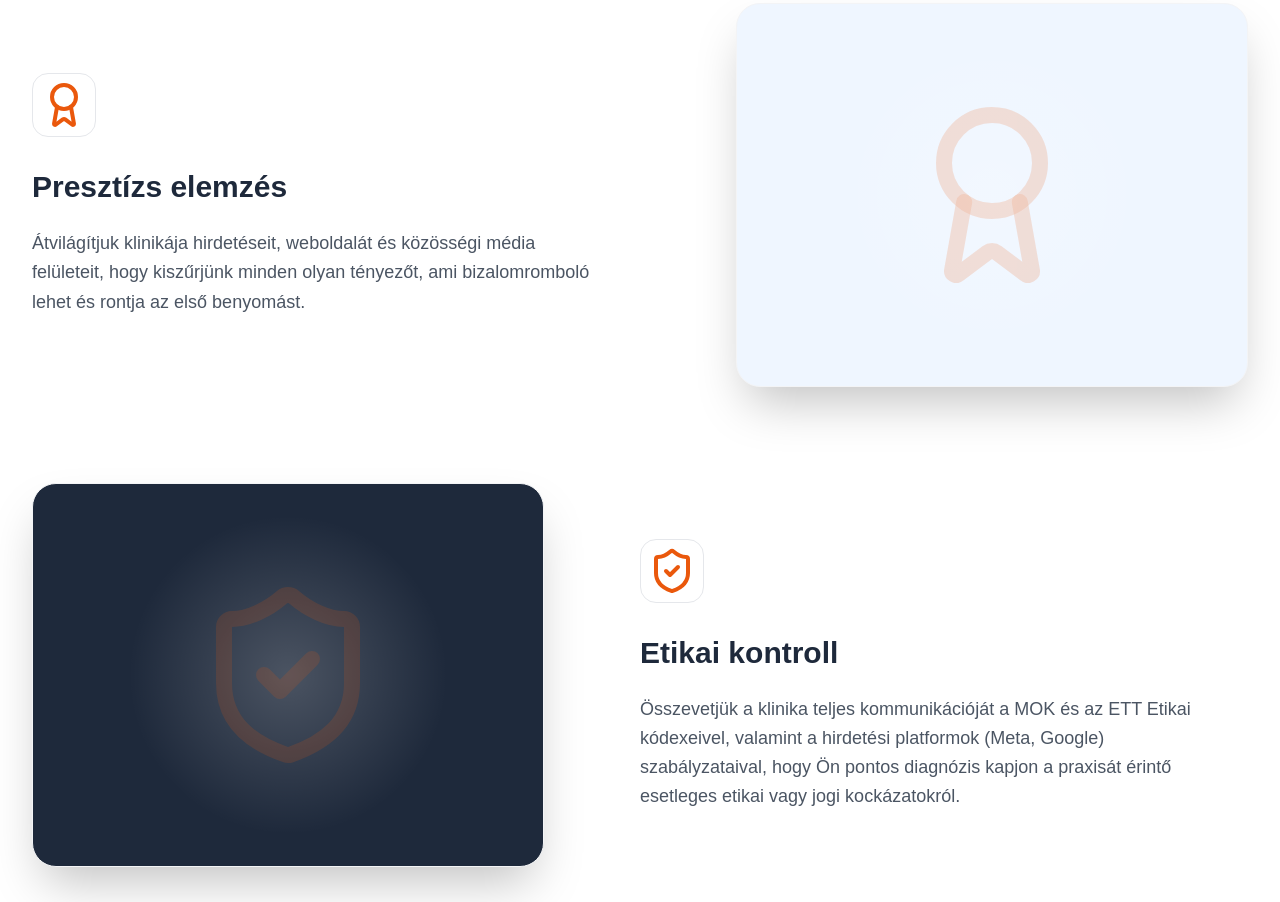
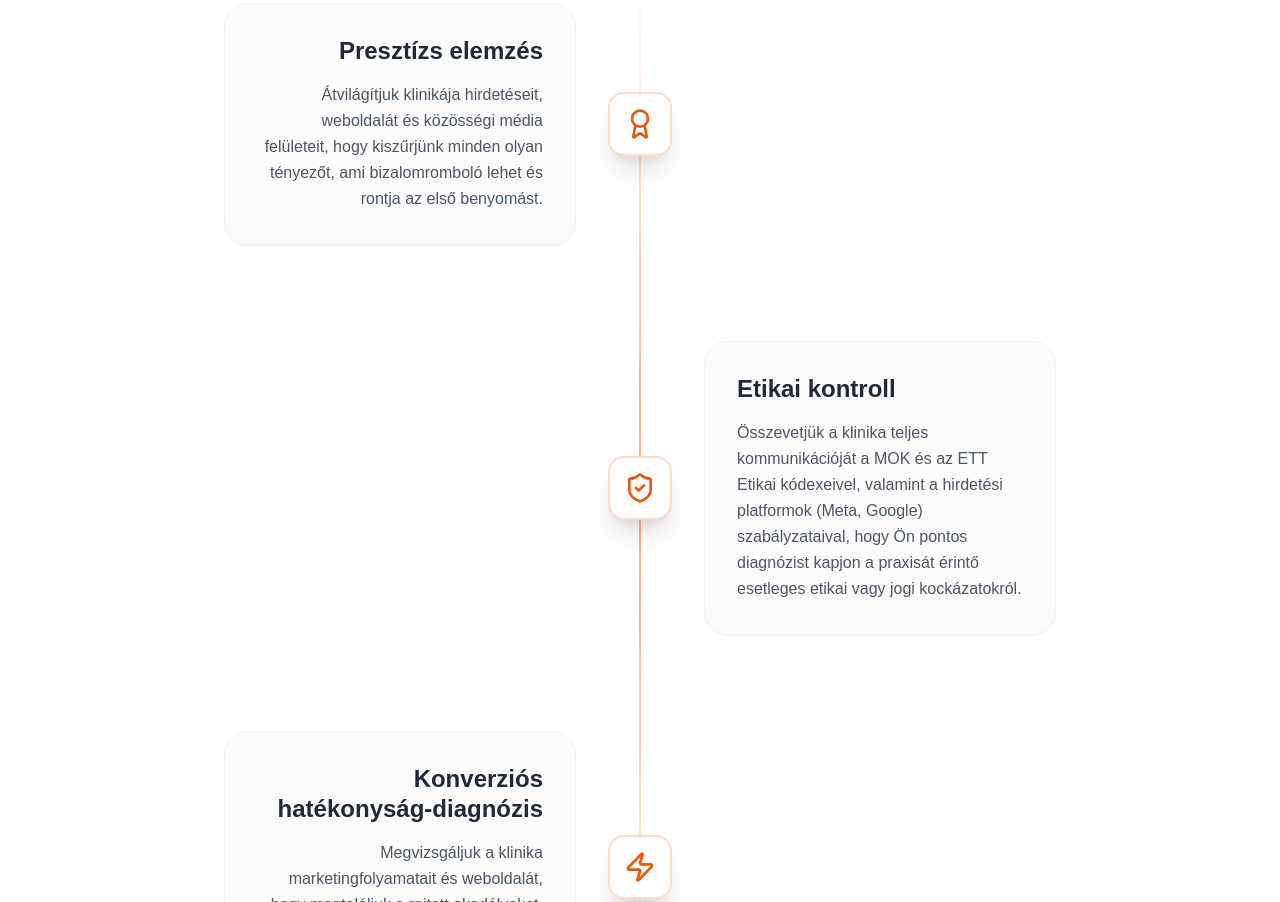
Before and after one commit to landingbulding-git/designter-freeaudit, an Astro site: page /ingyenes-audit in a window 1280 px wide. Shown: the part 2525-3427 px from the top of the page. Built offline with nearby package versions, Linux system fonts and the light colour scheme; Astro itself is replaced by a stand-in of ours; a script that the page names is missing.

Commit message:
style(ingyenes-audit): change zig-zag process to vertical flow-line layout

```diff
--- a/src/components/ingyenes-audit/ProcessSteps.tsx
+++ b/src/components/ingyenes-audit/ProcessSteps.tsx
@@ -6,26 +6,23 @@ const ProcessSteps: React.FC = () => {
     {
       title: "Presztízs elemzés",
       paragraph: "Átvilágítjuk klinikája hirdetéseit, weboldalát és közösségi média felületeit, hogy kiszűrjünk minden olyan tényezőt, ami bizalomromboló lehet és rontja az első benyomást.",
-      icon: <Award className="w-12 h-12 text-brand-accent" />,
-      imageBg: "bg-blue-50"
+      icon: <Award className="w-8 h-8 text-brand-accent" />,
     },
     {
       title: "Etikai kontroll",
-      paragraph: "Összevetjük a klinika teljes kommunikációját a MOK és az ETT Etikai kódexeivel, valamint a hirdetési platformok (Meta, Google) szabályzataival, hogy Ön pontos diagnózis kapjon a praxisát érintő esetleges etikai vagy jogi kockázatokról.",
-      icon: <ShieldCheck className="w-12 h-12 text-brand-accent" />,
-      imageBg: "bg-brand-900"
+      paragraph: "Összevetjük a klinika teljes kommunikációját a MOK és az ETT Etikai kódexeivel, valamint a hirdetési platformok (Meta, Google) szabályzataival, hogy Ön pontos diagnózist kapjon a praxisát érintő esetleges etikai vagy jogi kockázatokról.",
+      icon: <ShieldCheck className="w-8 h-8 text-brand-accent" />,
     },
     {
       title: "Konverziós hatékonyság-diagnózis",
       paragraph: "Megvizsgáljuk a klinika marketingfolyamatait és weboldalát, hogy megtaláljuk a rejtett akadályokat, amelyek miatt az érdeklődők nagy része foglalás nélkül távozik a weboldaláról.",
-      icon: <Zap className="w-12 h-12 text-brand-accent" />,
-      imageBg: "bg-gray-100"
+      icon: <Zap className="w-8 h-8 text-brand-accent" />,
     }
   ];
 
   return (
     <section className="py-24 bg-white overflow-hidden">
-      <div className="max-w-7xl mx-auto px-4 sm:px-6 lg:px-8">
+      <div className="max-w-4xl mx-auto px-4 sm:px-6 lg:px-8">
 
         {/* Section Heading */}
         <div className="text-center max-w-3xl mx-auto mb-20">
@@ -35,47 +32,43 @@ const ProcessSteps: React.FC = () => {
           <div className="w-24 h-1 bg-brand-accent mx-auto rounded-full"></div>
         </div>
 
-        <div className="space-y-24">
+        <div className="relative">
+          {/* Vertical Flow Line */}
+          <div className="absolute left-8 md:left-1/2 top-0 bottom-0 w-px bg-gradient-to-b from-brand-accent/5 via-brand-accent to-brand-accent/5 -translate-x-1/2 hidden md:block"></div>
+          <div className="absolute left-8 top-0 bottom-0 w-px bg-gradient-to-b from-brand-accent/5 via-brand-accent to-brand-accent/5 md:hidden"></div>
+
+          <div className="space-y-16 md:space-y-24">
             {steps.map((step, index) => (
               <div
                 key={index}
-              className={`flex flex-col ${index % 2 === 1 ? 'md:flex-row-reverse' : 'md:flex-row'} items-center gap-12 lg:gap-24`}
+                className={`relative flex flex-col md:flex-row items-start md:items-center gap-8 ${index % 2 === 1 ? 'md:flex-row-reverse' : ''}`}
               >
-              {/* Content Side */}
-              <div className="flex-1 text-center md:text-left space-y-6">
-                <div className="inline-flex items-center justify-center w-16 h-16 rounded-2xl bg-brand-50 border border-brand-100 mb-2">
+                {/* Icon Container (The "Node" on the line) */}
+                <div className="absolute left-8 md:left-1/2 -translate-x-1/2 z-20">
+                  <div className="w-16 h-16 bg-white rounded-2xl border-2 border-brand-accent/20 shadow-xl flex items-center justify-center transform group-hover:rotate-6 transition-transform duration-300">
+                    <div className="w-12 h-12 bg-brand-50 rounded-xl flex items-center justify-center">
                       {step.icon}
                     </div>
-                <h3 className="text-2xl md:text-3xl font-bold text-brand-900 leading-tight">
+                  </div>
+                </div>
+
+                {/* Content Side */}
+                <div className={`flex-1 pl-24 md:pl-0 ${index % 2 === 0 ? 'md:pr-24 md:text-right' : 'md:pl-24 md:text-left'}`}>
+                  <div className="bg-gray-50/50 p-8 rounded-3xl border border-gray-100 hover:border-brand-accent/20 transition-colors duration-300 shadow-sm">
+                    <h3 className="text-2xl font-bold text-brand-900 mb-4 leading-tight">
                       {step.title}
                     </h3>
-                <p className="text-lg text-gray-600 leading-relaxed max-w-xl mx-auto md:mx-0">
+                    <p className="text-gray-600 leading-relaxed">
                       {step.paragraph}
                     </p>
                   </div>
-
-              {/* Visual Side (Placeholder for now with elegant background and icon) */}
-              <div className="flex-1 w-full max-w-lg">
-                <div className={`aspect-[4/3] ${step.imageBg} rounded-3xl flex items-center justify-center relative overflow-hidden shadow-2xl border border-gray-100 group`}>
-                  {/* Decorative Elements */}
-                  <div className="absolute inset-0 opacity-20 bg-[radial-gradient(circle_at_center,_var(--tw-gradient-stops))] from-white via-transparent to-transparent"></div>
-
-                  {/* Large Stylized Icon for Visual Interest */}
-                  <div className="relative transform group-hover:scale-110 transition-transform duration-500 ease-out opacity-40">
-                    {React.cloneElement(step.icon as React.ReactElement, { className: "w-48 h-48 text-brand-accent/40" })}
                 </div>
 
-                  {/* Glassmorphism Badge */}
-                  <div className="absolute bottom-8 left-8 right-8 bg-white/80 backdrop-blur-md p-4 rounded-2xl border border-white/50 shadow-lg flex items-center gap-4 translate-y-4 opacity-0 group-hover:translate-y-0 group-hover:opacity-100 transition-all duration-500">
-                    <div className="w-10 h-10 bg-brand-accent rounded-full flex items-center justify-center text-white font-bold">
-                      {index + 1}
-                    </div>
-                    <span className="text-sm font-bold text-brand-900 uppercase tracking-wider">Szakmai Protokoll</span>
-                  </div>
-                </div>
-              </div>
+                {/* Empty Side for alignment */}
+                <div className="flex-1 hidden md:block"></div>
               </div>
             ))}
+          </div>
         </div>
       </div>
     </section>
```
Lines whose indentation alone changed are shown as unchanged.
